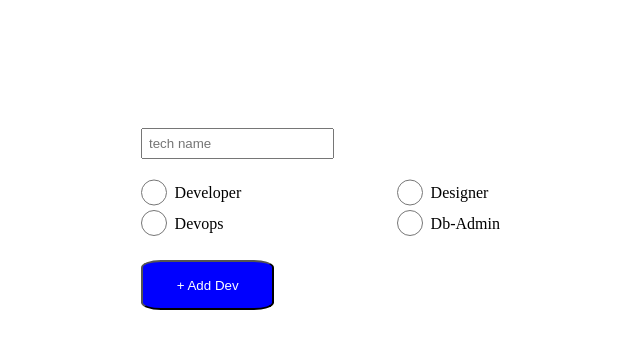
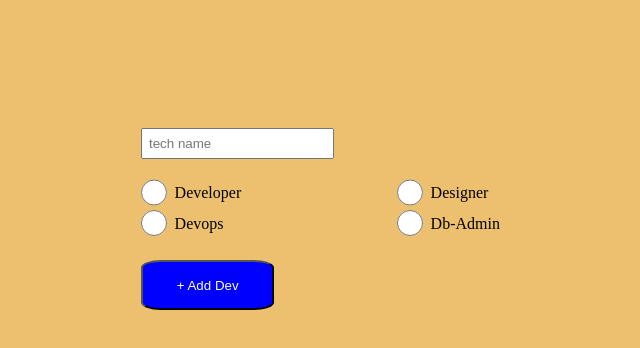
Before and after one commit to Godwin-NJ/biz-crm, a React (Create React App) app: page / in a window 1280 px wide. Shown: the top 348 px of the page, without its empty margins (243-883 px from the left). Built offline with nearby package versions, Linux system fonts and the light colour scheme.

Commit message:
routing components

```diff
--- a/package.json
+++ b/package.json
@@ -9,6 +9,7 @@
     "react": "^17.0.2",
     "react-dom": "^17.0.2",
     "react-icons": "^4.2.0",
+    "react-router-dom": "^5.2.0",
     "react-scripts": "4.0.3",
     "web-vitals": "^1.1.2"
   },
--- a/src/App.js
+++ b/src/App.js
@@ -1,16 +1,26 @@
 import Login from './component/login'
 import Signup from './component/signup'
-import Crm from './component/crm'
+// import Crm from './component/crm'
 import './App.css'
+import {
+  BrowserRouter as Router,
+  Switch,
+  Route
+} from "react-router-dom";
 
 
 function App() {
   return (
     <div className="App">
-      {/* <Login /> */}
-      {/* <Signup /> */}
-      <Crm />
-      {/* style={{marginTop:"50px"}} */}
+      <Router>
+        <Switch>
+          <Route exact path="/" >
+            <Login />
+          </Route>
+          <Route exact path="/signup" component={Signup} />
+            {/* <Crm /> */}
+        </Switch>
+      </Router>
     </div>
   );
 }
--- a/src/component/login.js
+++ b/src/component/login.js
@@ -1,5 +1,9 @@
 import React,{useState} from 'react'
 import { BsArrowLeft } from "react-icons/bs";
+import Crm from './crm'
+import {
+    Link
+  } from "react-router-dom";
 
 const Login = () => {
 
@@ -18,6 +22,8 @@ const Login = () => {
             setFormData({...formData, [name] : value})
         }
 
+        const [login, setLogin] = useState(false)
+
 
         const handleSubmit = (e) => {
             e.preventDefault()
@@ -31,12 +37,13 @@ const Login = () => {
 
     return (
         <div >
-            <section className="formBorder">
+            {login ?
+                <section className="formBorder">
                 <header className="headerSpread">
-                    <h4><a href="/"> <BsArrowLeft/>BACK</a></h4>
-                    <h4><a href="/">Login</a></h4>
+                    <h4><Link to="/signup"> <BsArrowLeft/>BACK</Link></h4>
+                    <h4><Link to="/">Login</Link></h4>
                 </header>
-            <div className="formCoverOne">
+              <div className="formCoverOne">
                 <img className="userImage" src={img} alt="Avatar"></img>
                 <h2 className="welcome">Welcome!</h2>
                 <form onSubmit={handleSubmit} className="formAlign">
@@ -59,9 +66,12 @@ const Login = () => {
                        onChange={handleChange}/>
                     <button type="submit" className="signupBtn">LOGIN</button>
                 </form>
-                    <p className="acctLink">already have an account <a href="/">Sign Up</a></p>
+                    <p className="acctLink">already have an account <Link to="/signup">Sign Up</Link></p>
             </div>
             </section>
+
+                : <Crm />
+            }
 
 
         </div>
--- a/src/component/signup.js
+++ b/src/component/signup.js
@@ -1,5 +1,8 @@
 import React,{useState} from 'react'
 import { BsArrowLeft } from "react-icons/bs";
+import {
+    Link
+  } from "react-router-dom";
 
 const Signup = () => {
 
@@ -33,8 +36,8 @@ const Signup = () => {
         <div >
             <section className="formBorder">
                 <header className="headerSpread">
-                    <h4><a href="/"> <BsArrowLeft/>BACK</a></h4>
-                    <h4><a href="/">Sign Up</a></h4>
+                    <h4><Link to="/"> <BsArrowLeft/>BACK</Link></h4>
+                    <h4><Link to="/signup">Sign Up</Link></h4>
                 </header>
             <div className="formCoverOne">
                 <img className="userImage" src={img} alt="Avatar"></img>
@@ -61,10 +64,9 @@ const Signup = () => {
                        onChange={handleChange}/>
                     <button type="submit" className="signupBtn">SIGN UP</button>
                 </form>
-                    <p className="acctLink">already have an account <a href="/">login</a></p>
+                    <p className="acctLink">already have an account <Link to="/">login</Link></p>
             </div>
             </section>
-
 
         </div>
 
--- a/src/index.css
+++ b/src/index.css
@@ -3,9 +3,9 @@
   padding:0px
 }
  /* uncomment this to gv ur login and sugnup page shape */
-/* body{
+body{
   background-color: rgb(236, 192, 110);
-} */
+}
 
 .formAlign{
   display: flex;
```
Also changed, not shown: 1 other file (tests, documents, lock files or other folders).
